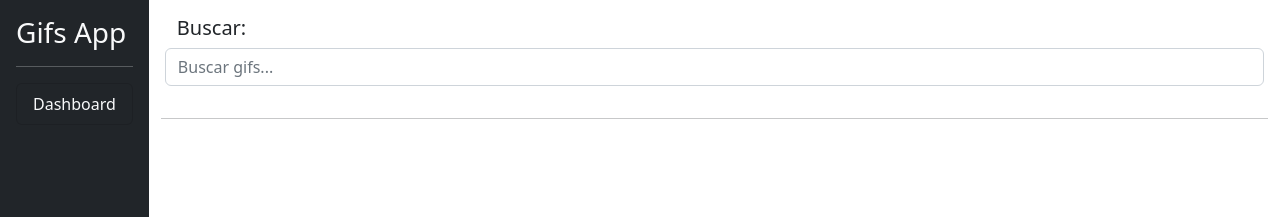
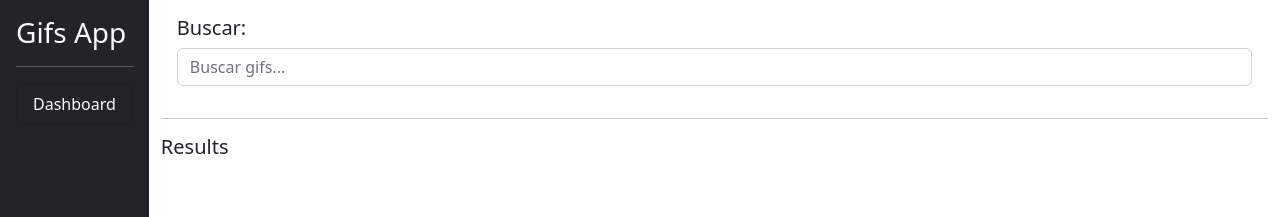
Before and after one commit to ManuUSS/Gifs-App, an Angular app: page / in a window 1280 px wide. Shown: the top 217 px of the page. Built offline with nearby package versions, Linux system fonts and the light colour scheme.

Commit message:
creation of gifs-block, results and searcher modules

```diff
--- a/src/app/app.component.html
+++ b/src/app/app.component.html
@@ -1,13 +1,6 @@
 <div class="d-flex">
   <!-- Sidebar -->
-    <app-sidebar></app-sidebar>
-
-    <div class="container">
-      <div class="row p-3">
-        <h5>Buscar:</h5>
-        <input type="text" class="form-control" placeholder="Buscar gifs..."/>
-      </div>
-      <hr/>
-    </div>
-    <div></div>
+  <app-sidebar></app-sidebar>
+  <!-- Page content -->
+  <app-gifs-block class="container"></app-gifs-block>
 </div>
--- a/src/app/app.module.ts
+++ b/src/app/app.module.ts
@@ -2,6 +2,7 @@ import { NgModule } from '@angular/core';
 import { BrowserModule } from '@angular/platform-browser';
 
 import { AppComponent } from './app.component';
+import { GifsModule } from './modules/gifs/gifs.module';
 import { SharedModule } from './modules/shared/shared.module';
 
 @NgModule({
@@ -10,7 +11,8 @@ import { SharedModule } from './modules/shared/shared.module';
   ],
   imports: [
     BrowserModule,
-    SharedModule
+    SharedModule,
+    GifsModule
   ],
   providers: [],
   bootstrap: [AppComponent]
--- /dev/null
+++ b/src/app/modules/gifs/components/gifs-block/gifs-block.component.html
@@ -0,0 +1,10 @@
+
+<div class="row p-3">
+  <app-searcher></app-searcher>
+</div>
+<hr/>
+<div class="row">
+  <div class="col">
+    <app-results></app-results>
+  </div>
+</div>
--- /dev/null
+++ b/src/app/modules/gifs/components/results/results.component.html
@@ -0,0 +1 @@
+<h5>Results</h5>
--- /dev/null
+++ b/src/app/modules/gifs/components/searcher/searcher.component.html
@@ -0,0 +1,2 @@
+<h5>Buscar:</h5>
+<input type="text" class="form-control" placeholder="Buscar gifs..."/>
```
Also changed, not shown: src/app/modules/gifs/components/gifs-block/gifs-block.component.ts (added, +10 -0 lines), src/app/modules/gifs/components/results/results.component.ts (added, +9 -0 lines), src/app/modules/gifs/components/searcher/searcher.component.ts (added, +9 -0 lines), src/app/modules/gifs/gifs.module.ts (added, +22 -0 lines).
